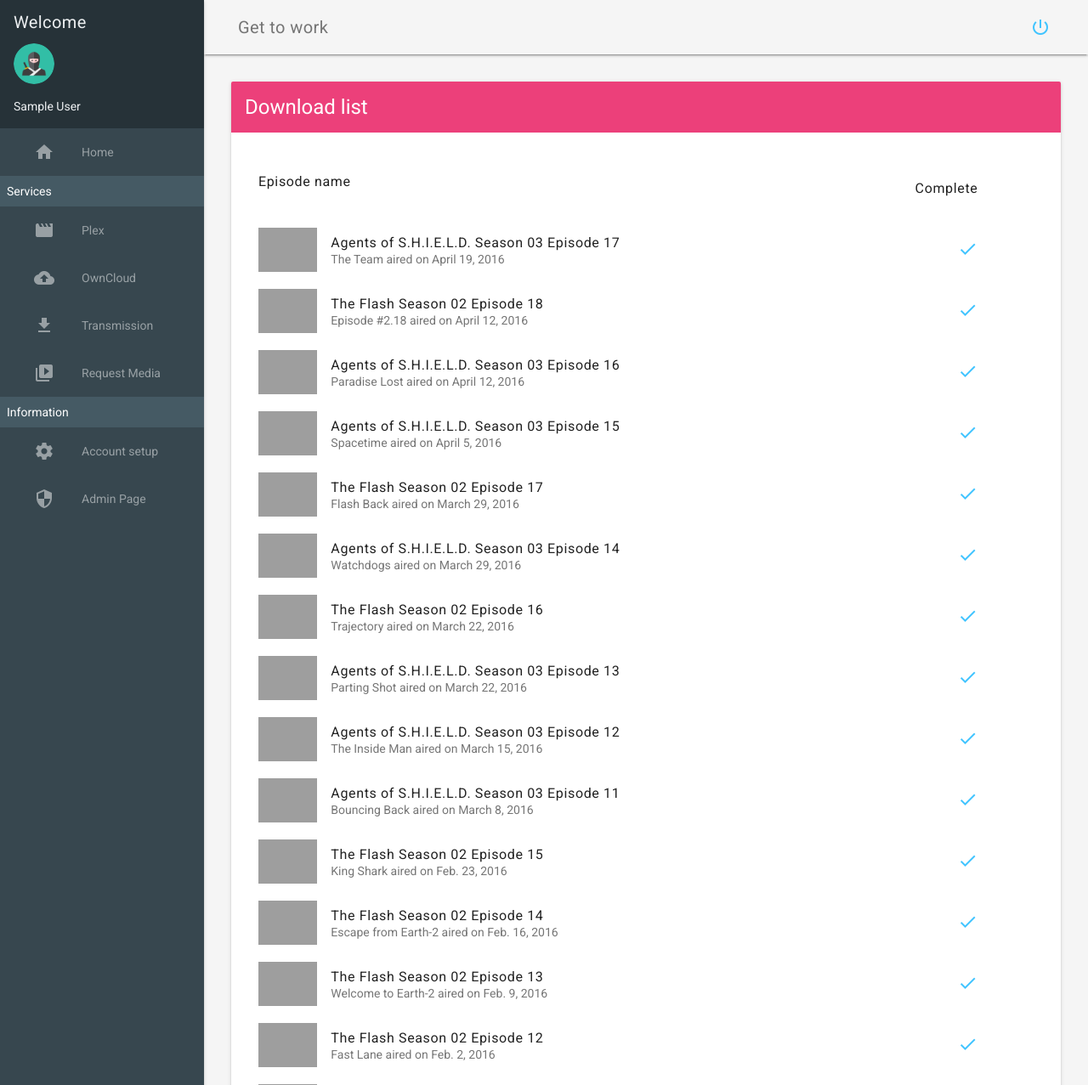
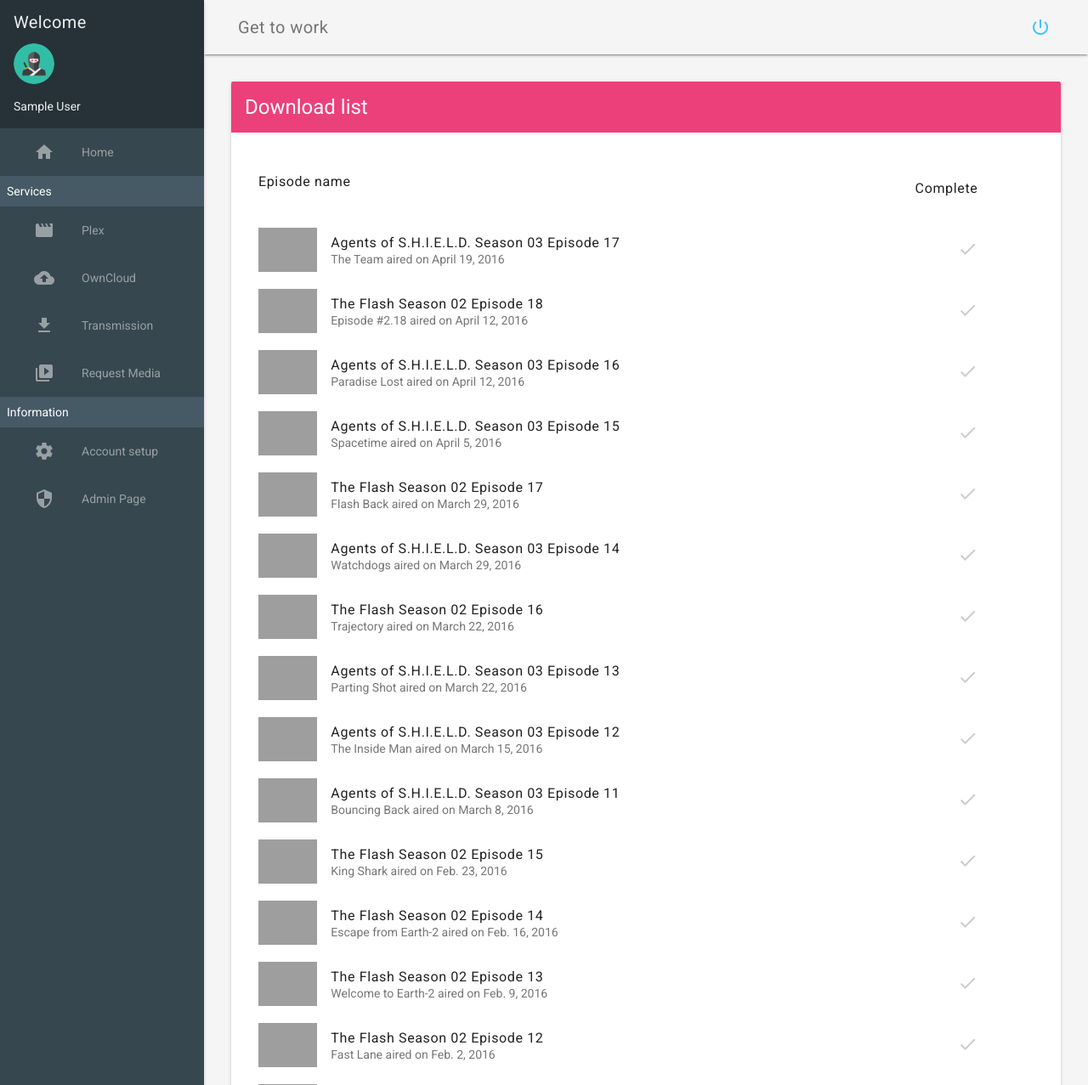
Before and after one commit to jorgii/lebaguette, a Django app: page /requestmedia/episodes/ in a window 1280 px wide. Shown: the top 1277 px of the page at 85% size. Run offline with Django 3.2, Linux system fonts and the light colour scheme; the visitor is signed in with stand-in values (Sample User, id 1); data comes from the database, SQL or seed files in the repository; parts of the project's set-up code (start-up, migrations or seed data) failed here and were passed over; some libraries are stand-ins or nearby versions; grey boxes are pictures that could not be loaded.

Commit message:
update episodes
additional classes and id's related to list updates

```diff
--- a/lebaguette/templates/requestmedia/episodes.html
+++ b/lebaguette/templates/requestmedia/episodes.html
@@ -24,7 +24,7 @@
               <h2 class="mdl-card__title-text">Download list</h2>
             </div>
             <div class="mdl-card__supporting-text">
-              <ul class="mdl-list">
+              <ul class="mdl-list" id="episodes">
                 <li class="mdl-list__item mdl-list__item--two-line">
                   <span class="mdl-list__item-primary-content">
                     <span>Episode name</span>
@@ -34,7 +34,7 @@
                   </span>
                 </li>
                 {% for episode in episodes %}
-                <li class="mdl-list__item mdl-list__item--two-line">
+                <li class="mdl-list__item mdl-list__item--two-line" id="{{episode.episode_imdbid}}">
                   <img class="poster__image" src="{{ episode.season.tv_show.poster_link }}" alt="{{episode.season.tv_show.title}} poster" height="130%">
                   <span class="mdl-list__item-primary-content">
                     <span>
@@ -43,11 +43,23 @@
                     <span class="mdl-list__item-sub-title">{{episode.episode_title}} aired on {{episode.episode_released}}</span>
                   </span>
                   <span class="mdl-list__item-secondary-content">
-                    <a class="list__item-secondary-action" href="#"><i class="material-icons">check</i></a>
+                    <a class="list__item-secondary-action" href="#"><i class="material-icons episode__check">check</i></a>
                   </span>
                 </li>
                 {% endfor %}
               </ul>
+              <div id="snackbar-error" class="mdl-js-snackbar mdl-snackbar snackbar__error">
+                <div class="mdl-layout-spacer"></div>
+                <div class="mdl-snackbar__text"></div>
+                <button class="mdl-snackbar__action" type="button"></button>
+                <div class="mdl-layout-spacer"></div>
+              </div>
+              <div id="snackbar-success" class="mdl-js-snackbar mdl-snackbar snackbar__success">
+                <div class="mdl-layout-spacer"></div>
+                <div class="mdl-snackbar__text"></div>
+                <button class="mdl-snackbar__action" type="button"></button>
+                <div class="mdl-layout-spacer"></div>
+              </div>
             </div>
           </div>
         </div>
@@ -55,3 +67,6 @@
     </main>
   </div>
   {% endblock %}
+  {% block post_load %}
+    <script type = "text/javascript" src="{% static "js/episodes.js" %}"></script>
+  {% endblock %}
```
